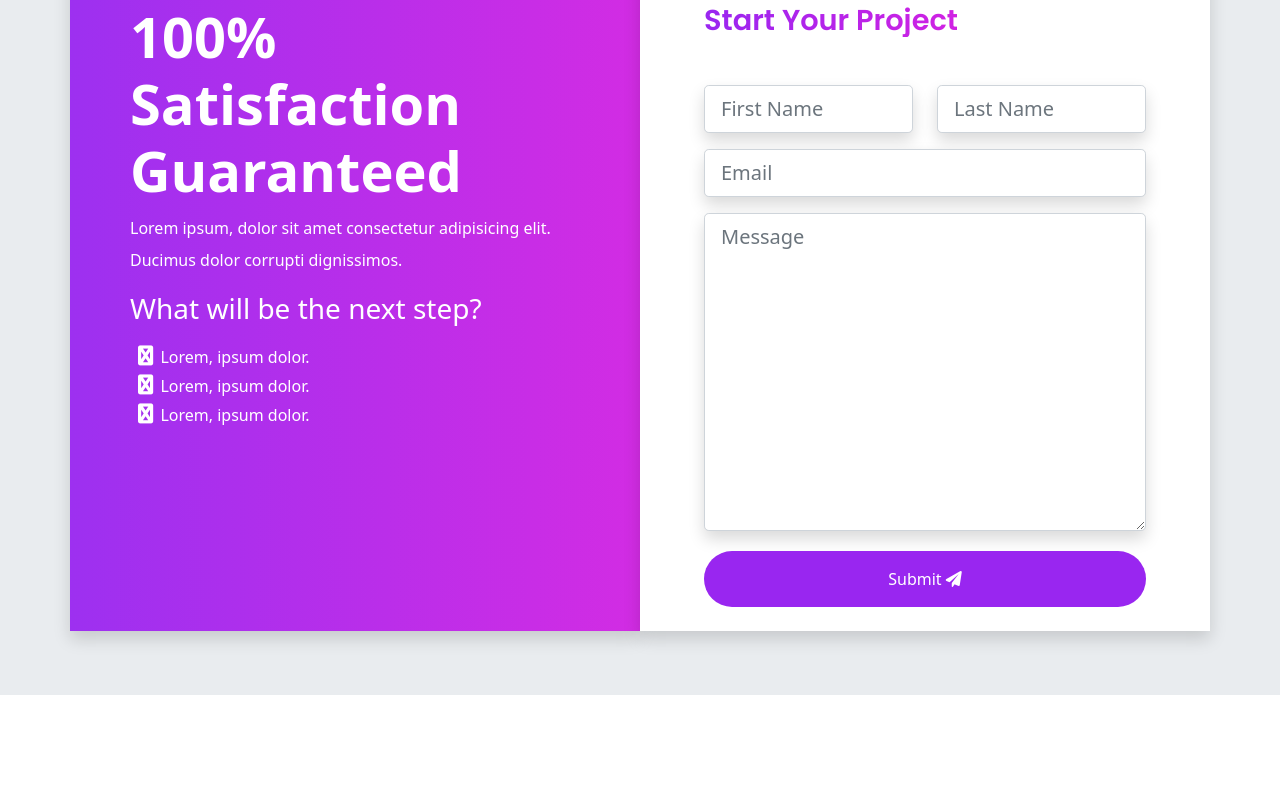
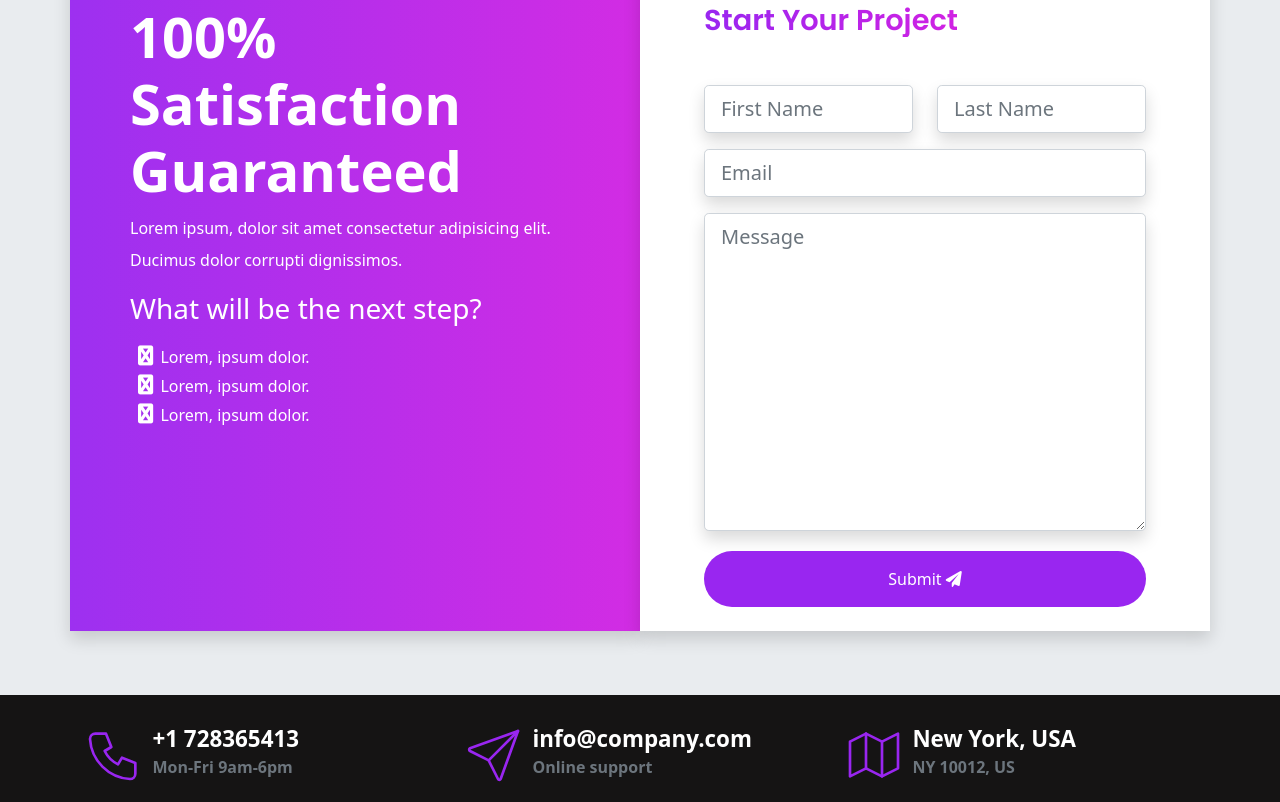
Before and after one commit to lorainecalamba/portfolio, a website: page index.html in a window 1280 px wide. Shown: the part 6381-7183 px from the top of the page. Before the commit the page ends 7076 px from the top, so only its background shows below. Drawn offline with Linux system fonts and the light colour scheme.

Commit message:
create and styling of contact footer

```diff
--- a/index.html
+++ b/index.html
@@ -726,6 +726,56 @@
       </div>
     </section>
 
+    <!-- footer -->
+    <footer class="footer">
+      <div class="container">
+        <div class="row">
+          <!-- content for the mobile number -->
+          <div class="col-md-4 col-lg-4 contact-box pt-1 d-md-block d-lg-flex d-flex">
+            <div class="contact-box__icon">
+              <svg xmlns="http://www.w3.org/2000/svg" class="icon icon-tabler icon-tabler-phone" viewBox="0 0 24 24" stroke-width="1" fill="none" stroke-linecap="round" stroke-linejoin="round">
+                <path stroke="none" d="M0 0h24v24H0z" fill="none"/>
+                <path d="M5 4h4l2 5l-2.5 1.5a11 11 0 0 0 5 5l1.5 -2.5l5 2v4a2 2 0 0 1 -2 2a16 16 0 0 1 -15 -15a2 2 0 0 1 2 -2" />
+              </svg>
+            </div>
+            <div class="contact-box__info">
+              <a href="javascript:void(0)" class="contact-box__info--title">+1 728365413</a>
+              <p class="contact-box__info--subtitle">Mon-Fri 9am-6pm</p>
+            </div>
+          </div>
+          <!-- content for email -->
+          <div class="col-md-4 col-lg-4 contact-box pt-1 d-md-block d-lg-flex d-flex">
+            <div class="contact-box__icon">
+              <svg xmlns="http://www.w3.org/2000/svg" class="icon icon-tabler icon-tabler-send" viewBox="0 0 24 24" stroke-width="1" fill="none" stroke-linecap="round" stroke-linejoin="round">
+                <path stroke="none" d="M0 0h24v24H0z" fill="none"/>
+                <line x1="10" y1="14" x2="21" y2="3" />
+                <path d="M21 3l-6.5 18a0.55 .55 0 0 1 -1 0l-3.5 -7l-7 -3.5a0.55 .55 0 0 1 0 -1l18 -6.5" />
+              </svg>
+            </div>
+            <div class="contact-box__info">
+              <a href="javascript:void(0)" class="contact-box__info--title">info@company.com</a>
+              <p class="contact-box__info--subtitle">Online support</p>
+            </div>
+          </div>
+          <!-- content for location -->
+          <div class="col-md-4 col-lg-4 contact-box pt-1 d-md-block d-lg-flex d-flex">
+            <div class="contact-box__icon">
+              <svg xmlns="http://www.w3.org/2000/svg" class="icon icon-tabler icon-tabler-map" viewBox="0 0 24 24" stroke-width="1" fill="none" stroke-linecap="round" stroke-linejoin="round">
+                <path stroke="none" d="M0 0h24v24H0z" fill="none"/>
+                <polyline points="3 7 9 4 15 7 21 4 21 17 15 20 9 17 3 20 3 7" />
+                <line x1="9" y1="4" x2="9" y2="17" />
+                <line x1="15" y1="7" x2="15" y2="20" />
+              </svg>
+            </div>
+            <div class="contact-box__info">
+              <a href="javascript:void(0)" class="contact-box__info--title">New York, USA</a>
+              <p class="contact-box__info--subtitle">NY 10012, US</p>
+            </div>
+          </div>
+        </div>
+      </div>
+    </footer>
+
     <script src="assets/vendor/js/glightbox.min.js"></script>
     <script type="text/javascript">
       const lightbox = GLightbox({
--- a/scss/_custom.scss
+++ b/scss/_custom.scss
@@ -2,6 +2,7 @@
 $purple-dark: #9926f0;
 $purple-light: #bb6ef5;
 $pink: #d122e3;
+$footer: #151414;
 
 // WHITE AND GRAY COLORS$white:    #fff;
 $gray-100: #f8f9fa;
--- a/scss/sections/_footer.scss
+++ b/scss/sections/_footer.scss
@@ -0,0 +1,47 @@
+@use '../custom'as *;
+@use '../components/mixins'as *;
+
+.footer {
+  padding-top: 1rem;
+  background-color: $footer;
+}
+
+.contact-box {
+  position: relative;
+
+  &__icon {
+    width: 2rem;
+    stroke: $primary;
+    padding-top: 0.5rem;
+
+    @include media-breakpoint-up(sm) {
+      width: 4rem;
+    }
+  }
+
+  &__info {
+    padding: 0.4rem;
+    font-weight: 600;
+
+    &--title {
+      color: $white;
+      text-decoration: none;
+      font-size: 1.4rem;
+
+      @include media-breakpoint-up(sm) {
+        font-size: 1.4rem;
+      }
+    }
+
+    &--subtitle {
+      color: $gray-600;
+      text-decoration: none;
+      font-size: 0.8rem;
+
+      @include media-breakpoint-up(sm) {
+        font-size: 1rem;
+      }
+    }
+  }
+
+}
```
Also changed, not shown: assets/css/style.css, 1 other file.
